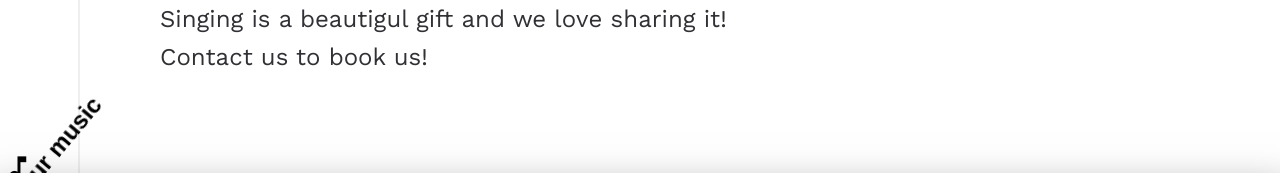
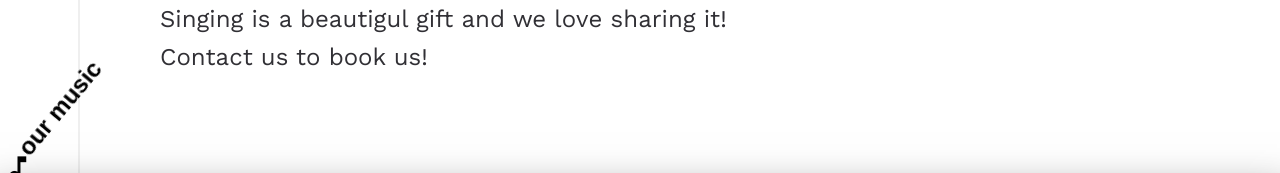
Before and after one commit to bsidebookclub/bsidebookclub, a plain HTML site: page about.html in a window 1280 px wide. In both pictures the pointer is over the element "our music". Shown: the part 614-787 px from the top of the page. Drawn offline with nearby package versions, Linux system fonts and the light colour scheme; a script that the page names is missing.

Commit message:
Update aboutstyle.css

```diff
--- a/css/aboutstyle.css
+++ b/css/aboutstyle.css
@@ -1063,7 +1063,7 @@ p#ourMusic {
 	transition: transform 600ms ease;
 }
 p#ourMusic:hover {
-    transform: scale(1.2)translate(-30px,-30px)rotate(-50deg);
+    transform: scale(1.2)translate(-30px,-60px)rotate(-50deg);
 }
 
 
```
